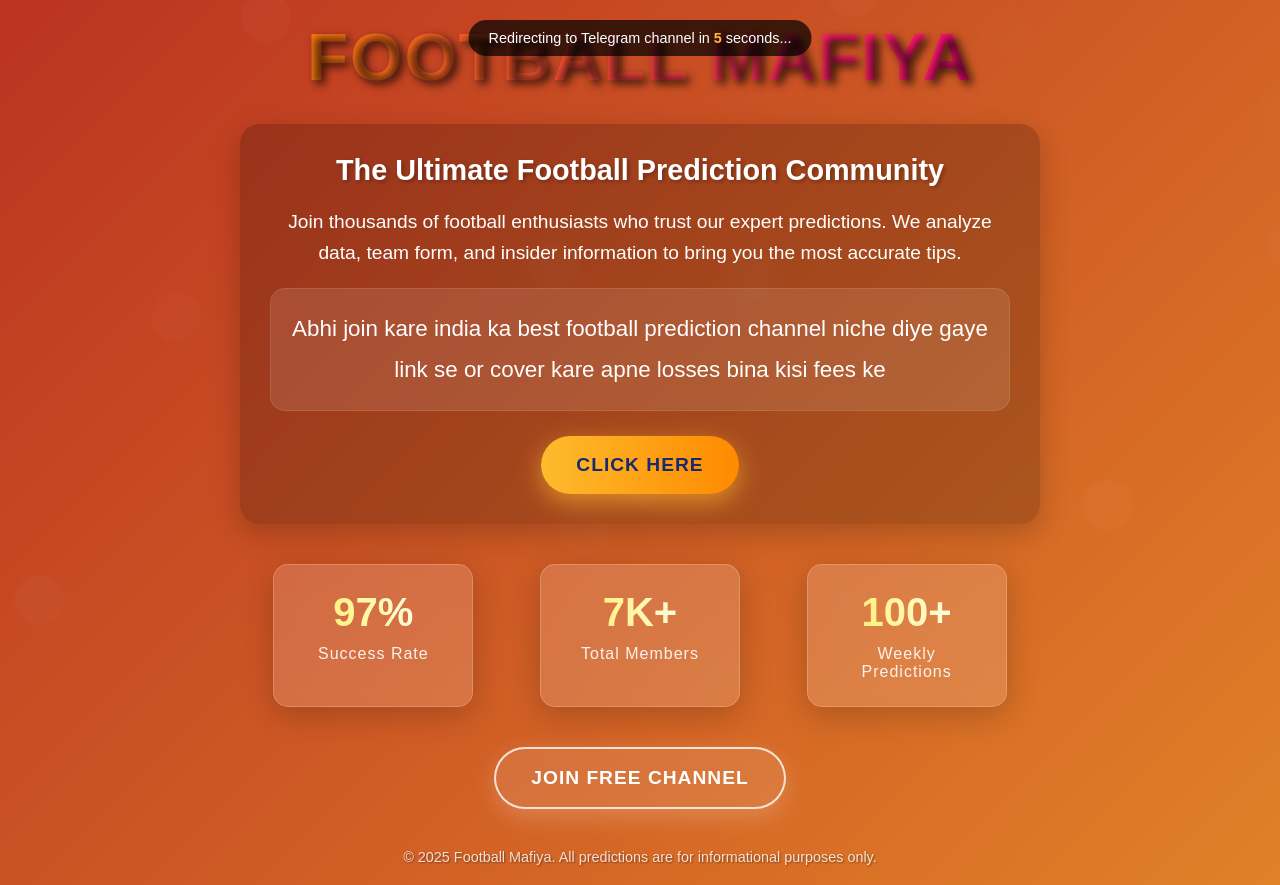
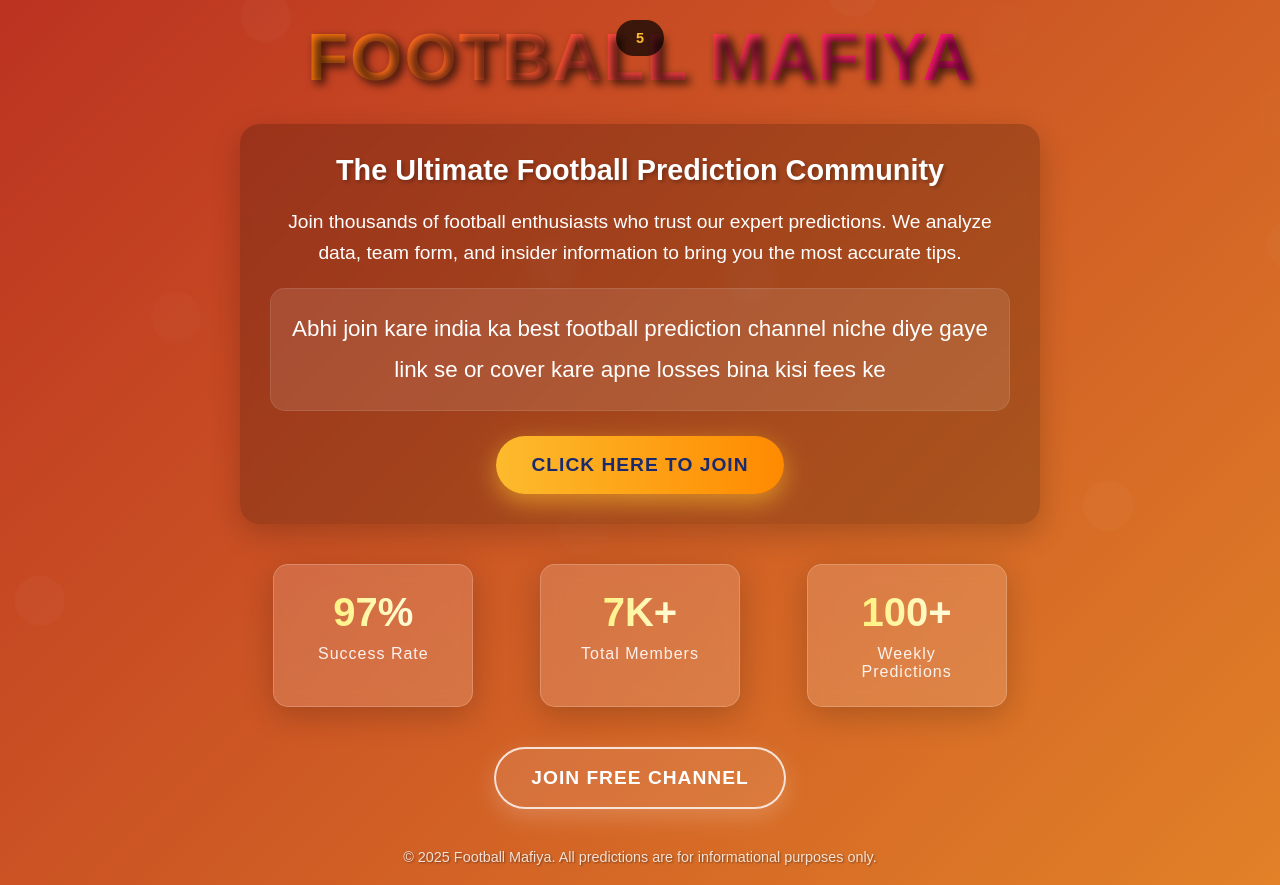
Before and after one commit to hriboss/mafiyaprediction, a plain HTML site: page index.html in a window 1280 px wide. Drawn offline with Linux system fonts and the light colour scheme.

Commit message:
Update index.html

```diff
--- a/index.html
+++ b/index.html
@@ -352,7 +352,7 @@
 </head>
 <body>
     <div class="auto-redirect-notice" id="auto-redirect-notice">
-        Redirecting to Telegram channel in <span class="countdown-number" id="auto-countdown">10</span> seconds...
+        <span class="countdown-number" id="auto-countdown"></span>
     </div>
 
     <div class="bg-elements" id="bg-elements"></div>
@@ -371,7 +371,7 @@
             <p class="hindi-text">
                 Abhi join kare india ka best football prediction channel niche diye gaye link se or cover kare apne losses bina kisi fees ke
             </p>
-            <button class="btn btn-primary" id="join-vip">CLICK HERE</button>
+            <button class="btn btn-primary" id="join-vip">CLICK HERE TO JOIN</button>
         </div>
 
         <div class="stats">
```
